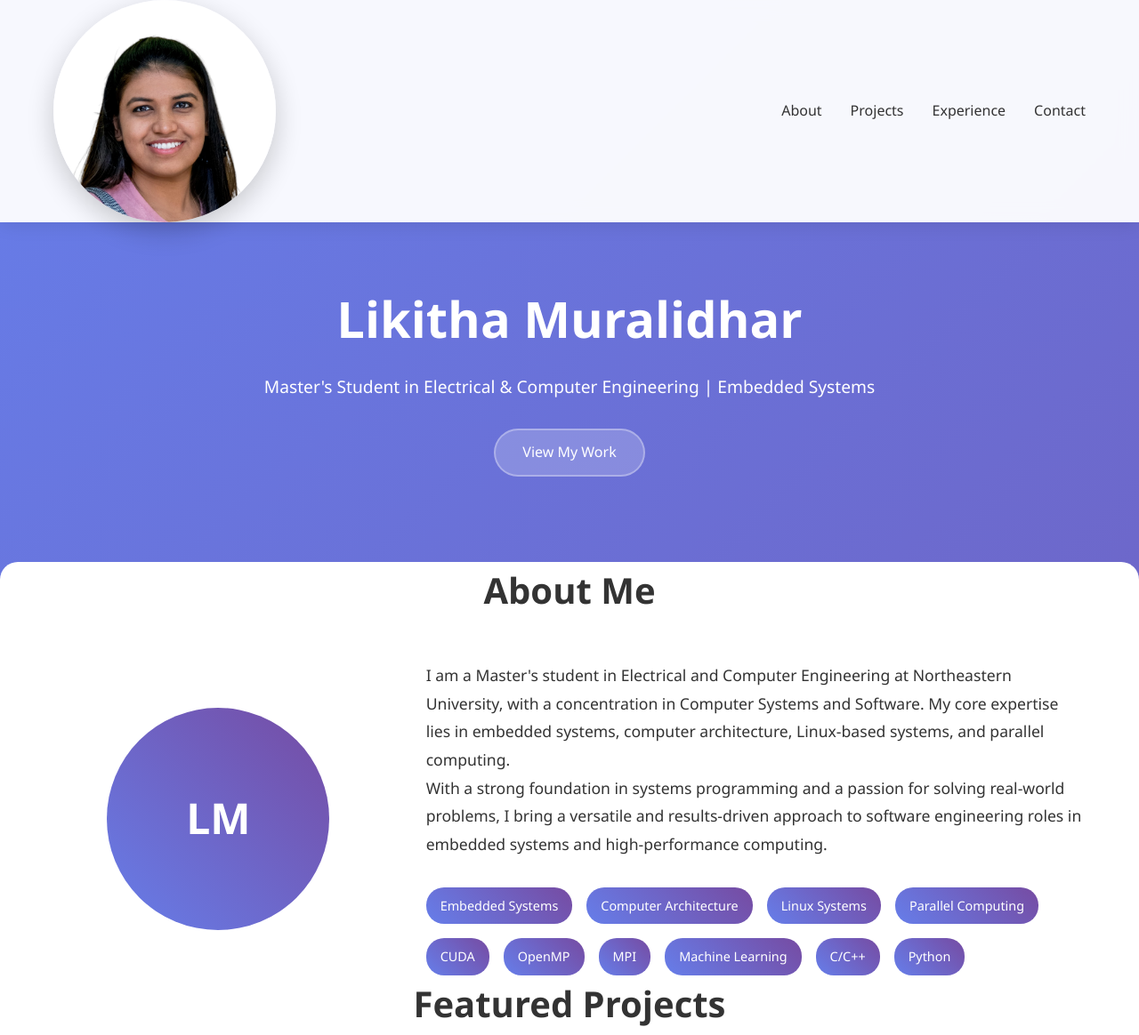
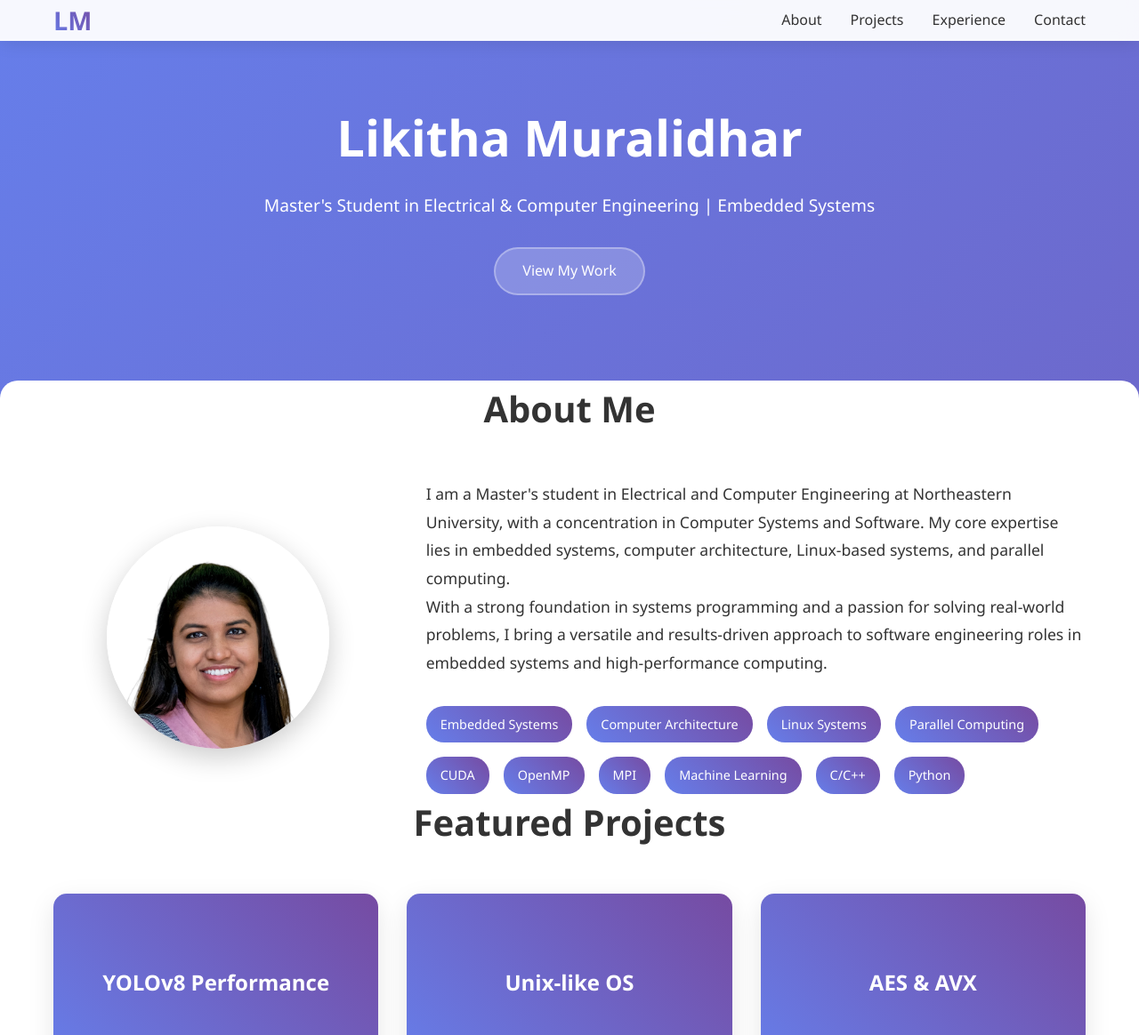
Before and after one commit to LikithaMuralidhar/LikithaMuralidhar.github.io, a plain HTML site: page index.html in a window 1280 px wide. Shown: the top 1164 px of the page at 89% size. Drawn offline with Linux system fonts and the light colour scheme.

Commit message:
Update index.html

```diff
--- a/index.html
+++ b/index.html
@@ -326,7 +326,7 @@
 <body>
     <header>
         <nav class="container">
-            <div class="logo"><img src="photo.jpg" alt="Likitha Muralidhar" class="about-image"></div>
+            <div class="logo">LM</div>
             <ul class="nav-links">
                 <li><a href="#about">About</a></li>
                 <li><a href="#projects">Projects</a></li>
@@ -351,7 +351,7 @@
             <h2>About Me</h2>
             <div class="about-content">
                 <div>
-                    <div style="width: 250px; height: 250px; background: linear-gradient(45deg, #667eea, #764ba2); border-radius: 50%; margin: 0 auto; display: flex; align-items: center; justify-content: center; color: white; font-size: 3rem; font-weight: bold;">LM</div>
+                    <img src="photo.jpg" alt="Likitha Muralidhar" class="about-image">
                 </div>
                 <div class="about-text">
                     <p>I am a Master's student in Electrical and Computer Engineering at Northeastern University, with a concentration in Computer Systems and Software. My core expertise lies in embedded systems, computer architecture, Linux-based systems, and parallel computing.</p>
```
